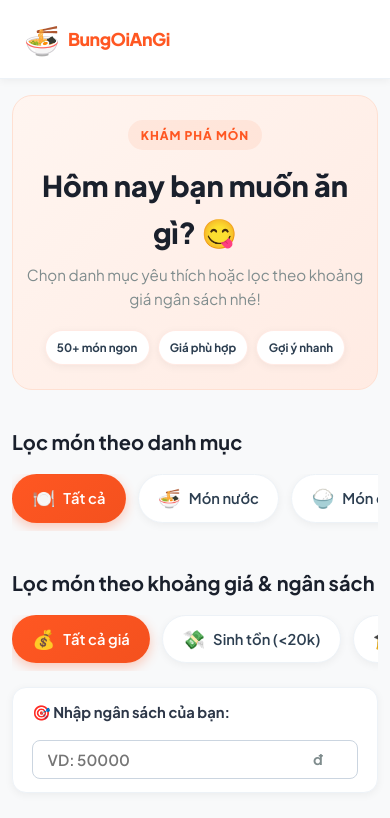
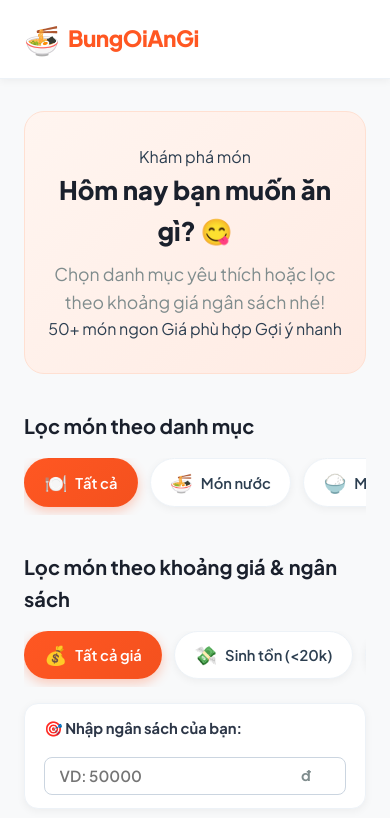
Before and after one commit to hiepn9316-pixel/webb-BungOiAnGi, a website built with Vite: page index.html in a window 390 px wide. Shown: the top 818 px of the page. Built offline with nearby package versions, Linux system fonts and the light colour scheme.

Commit message:
fix: resolve style.css conflicts and keep UI updates

```diff
--- a/src/style.css
+++ b/src/style.css
@@ -330,6 +330,7 @@ body {
 .food-card-body {
   padding: 20px;
 }
+
 :root {
   --primary: #ff5722;
   --primary-hover: #f4511e;
@@ -441,29 +442,8 @@ body {
   border: 1px solid #ffe0d2;
 }
 
-.hero-content {
-  max-width: 760px;
-  margin: 0 auto;
-}
-
-.eyebrow,
-.section-kicker {
-  display: inline-flex;
-  align-items: center;
-  justify-content: center;
-  padding: 0.35rem 0.8rem;
-  border-radius: 999px;
-  background: rgba(255, 87, 34, 0.08);
-  color: var(--primary);
-  font-size: 0.75rem;
-  font-weight: 800;
-  letter-spacing: 0.08em;
-  text-transform: uppercase;
-  margin-bottom: 0.75rem;
-}
-
 .hero-title {
-  font-size: clamp(1.8rem, 3vw, 2.6rem);
+  font-size: 2.2rem;
   font-weight: 800;
   color: #1a202c;
   margin-bottom: 0.5rem;
@@ -474,37 +454,12 @@ body {
   color: var(--text-muted);
 }
 
-.hero-badges {
-  display: flex;
-  justify-content: center;
-  flex-wrap: wrap;
-  gap: 0.7rem;
-  margin-top: 1.2rem;
-}
-
-.hero-badges span {
-  background: #fff;
-  color: var(--text-main);
-  border: 1px solid rgba(255, 87, 34, 0.12);
-  border-radius: 999px;
-  padding: 0.5rem 0.9rem;
-  font-size: 0.8rem;
-  font-weight: 700;
-  box-shadow: var(--shadow-sm);
-}
-
 /* Section Header */
 .section-header, .dishes-header {
   display: flex;
   align-items: center;
   justify-content: space-between;
   margin-bottom: 1rem;
-}
-
-.dishes-title-wrap {
-  display: flex;
-  flex-direction: column;
-  gap: 0.35rem;
 }
 
 .section-header h2, .dishes-header h2 {
@@ -925,6 +880,7 @@ body {
   font-size: 0.85rem;
   color: #475569;
 }
+
 .dish-title {
   font-size: 1.1rem;
   font-weight: 700;
@@ -1024,30 +980,13 @@ body {
 }
 
 /* Responsive */
-@media (max-width: 1024px) {
-  .main-content {
-    padding: 1.5rem 1rem;
-  }
-
-  .dishes-grid {
-    grid-template-columns: repeat(auto-fill, minmax(240px, 1fr));
-  }
-}
-
 @media (max-width: 768px) {
-  .hero-section {
-    padding: 1.5rem 0.8rem;
+  .hero-title {
+    font-size: 1.6rem;
   }
 
   .nav-links {
     display: none;
-  }
-
-  .dishes-header,
-  .section-header {
-    align-items: flex-start;
-    flex-direction: column;
-    gap: 0.75rem;
   }
 
   .dishes-grid {
@@ -1063,38 +1002,3 @@ body {
     width: 100%;
   }
 }
-
-@media (max-width: 480px) {
-  .main-content {
-    padding: 1rem 0.75rem;
-  }
-
-  .brand-title {
-    font-size: 1.1rem;
-  }
-
-  .hero-subtitle {
-    font-size: 0.95rem;
-  }
-
-  .hero-badges {
-    gap: 0.5rem;
-  }
-
-  .hero-badges span {
-    font-size: 0.72rem;
-    padding: 0.45rem 0.7rem;
-  }
-
-  .dishes-grid {
-    grid-template-columns: 1fr;
-  }
-
-  .dish-image-wrapper {
-    height: 210px;
-  }
-
-  .dish-content {
-    padding: 1rem;
-  }
-}
```
